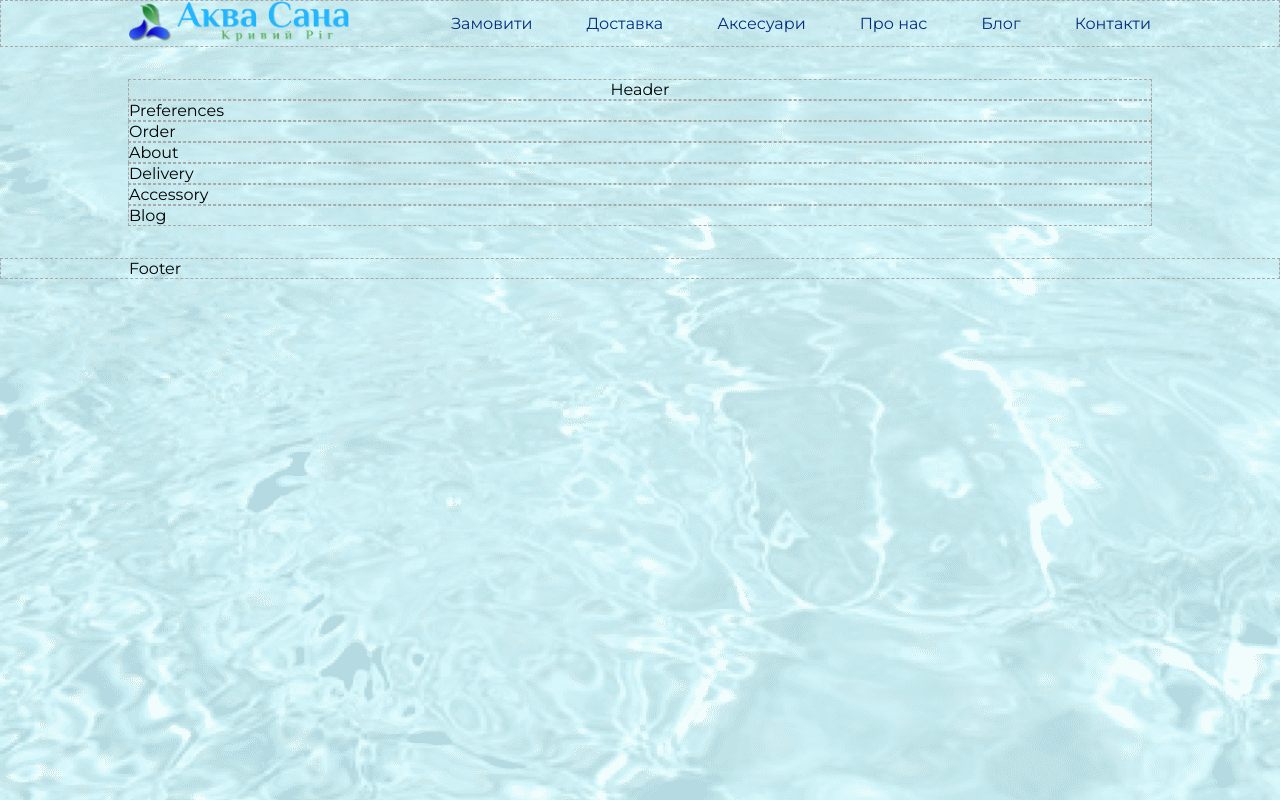
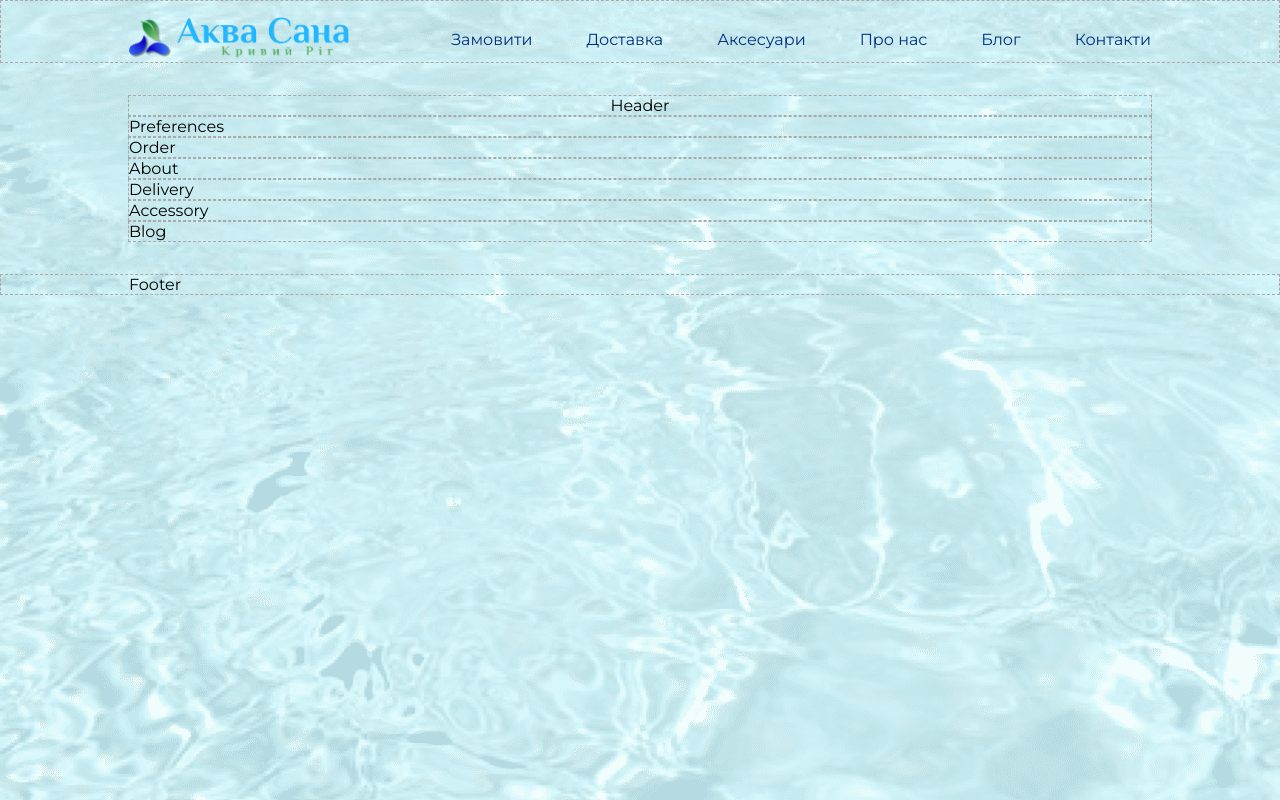
Before and after one commit to maskovlad/akvasana-next, a Next.js app: page / in a window 1280 px wide. Built offline with nearby package versions, Linux system fonts and the light colour scheme.

Commit message:
Added nav teg

```diff
--- a/components/01-Header/Header.tsx
+++ b/components/01-Header/Header.tsx
@@ -14,12 +14,16 @@ const Header = () => {
 
   return (
     <header
-      className={cx(montserrat.className,css`
+      className={cx(
+        montserrat.className,
+        css`
         display: flex;
         justify-content: space-between;
         align-items: center;
         position: relative;
-x      `)}
+        padding-top: 1rem;
+      `
+      )}
     >
       <div>
         <Link href="/">
@@ -34,18 +38,21 @@ x      `)}
       </div>
 
       {/** горизонтальне меню */}
+      <nav
+        className={css`
+          width: 100%;
+          margin-left: 10%;
+          @media screen and (max-width: 900px) {
+            display: none;
+          }
+        `}
+      >
         <ul
           className={css`
             display: flex;
             justify-content: space-between;
             list-style: none;
             font-weight: 400;
-          width: 100%;
-          margin-left: 10%;
-
-          @media screen and (max-width: 900px) {
-            display: none;
-          }
           `}
         >
           {navLinks.map((item) => (
@@ -72,7 +79,6 @@ x      `)}
                     line-height: 1;
                     transform: scale(1);
                   }
-
                   :hover:after {
                     bottom: -8px;
                     opacity: 1;
@@ -85,6 +91,7 @@ x      `)}
             </li>
           ))}
         </ul>
+      </nav>
 
       {/** крестик */}
       <div
@@ -157,7 +164,7 @@ x      `)}
           </ul>
         </div>
       ) : null}
-    </header >
+    </header>
   );
 };
 
```
Lines whose indentation alone changed are shown as unchanged.
